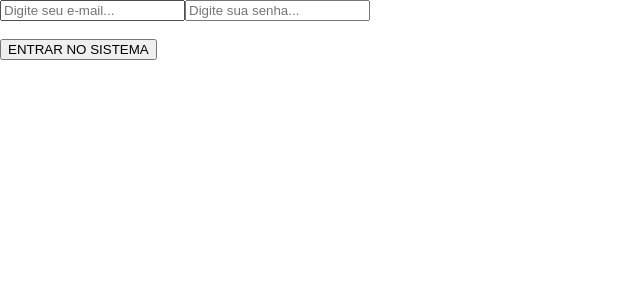
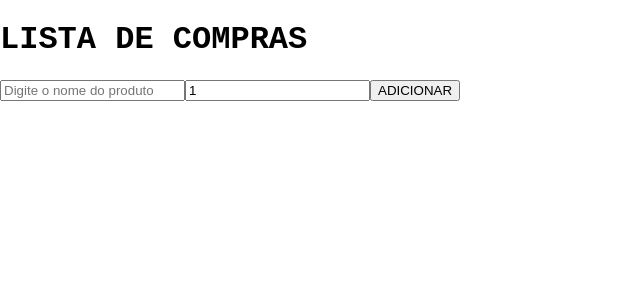
Before and after one commit to FernandoVenturini/react-onp, a React (Vite) app: page / in a window 1280 px wide. Shown: the top 300 px of the page, without its empty margins (0-640 px from the left). Built offline with nearby package versions, Linux system fonts and the light colour scheme.

Commit message:
adding shopping list #02

```diff
--- a/src/App.tsx
+++ b/src/App.tsx
@@ -1,13 +1,18 @@
 //import React from "react";
 //import Example from "./app/examples/page";
-import Login from "./app/login/page";
+//import Login from "./app/login/page";
+
+import ShoppingList from "./app/Shopping-list/page"
+
+//import Calculate from "./app/calculator/page"
+
 
 
 function App() {
 
   return (
     <>
-      <Login/>
+      <ShoppingList/>
     </>
   )
 }
--- /dev/null
+++ b/src/app/Shopping-list/page.tsx
@@ -0,0 +1,52 @@
+'user client';
+
+import { useState } from "react";
+
+type Item = {
+    id: number,
+    name: string;
+    quantity: number;
+}
+
+function ShoppingList() {
+
+    const [items, setItems] = useState<Item[]>([]);
+    const [currentItem, setCurrentItem] = useState<Item>({
+        id: 0,
+        name: '',
+        quantity: 1
+    })
+
+    function addItem() {
+        let id = 1;
+        if(items.length > 0) {
+            const lastItem = items[items.length - 1];
+            id = lastItem.id + 1;
+        }
+
+        items.push({...currentItem, id});
+    }
+
+    return (
+        <>
+            <h1>LISTA DE COMPRAS</h1>
+
+            <input
+                value={currentItem.name}
+                type="text"
+                placeholder="Digite o nome do produto"
+                onChange={(e) => setCurrentItem({...currentItem, name: e.target.value})}
+            />
+            <input
+                type="number"
+                min={1}
+                value={currentItem.quantity}
+                onChange={(e) => setCurrentItem({...currentItem, quantity: Number(e.target.value)})}
+            />
+
+            <button onClick={() => addItem()}>ADICIONAR</button>
+        </>
+    );
+}
+
+export default ShoppingList;
```
Also changed, not shown: src/app/calculator/page.tsx (+5 -3 lines).
